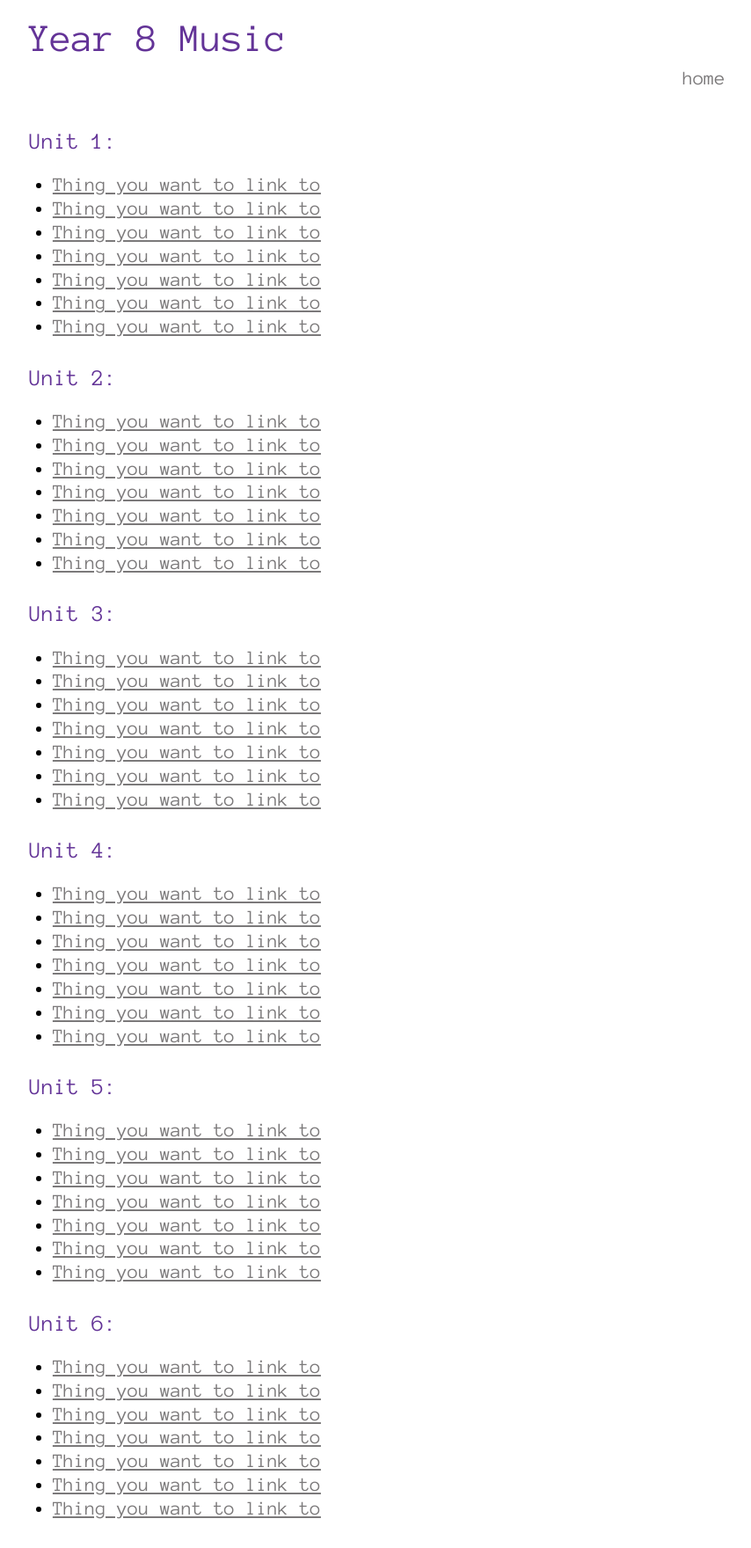
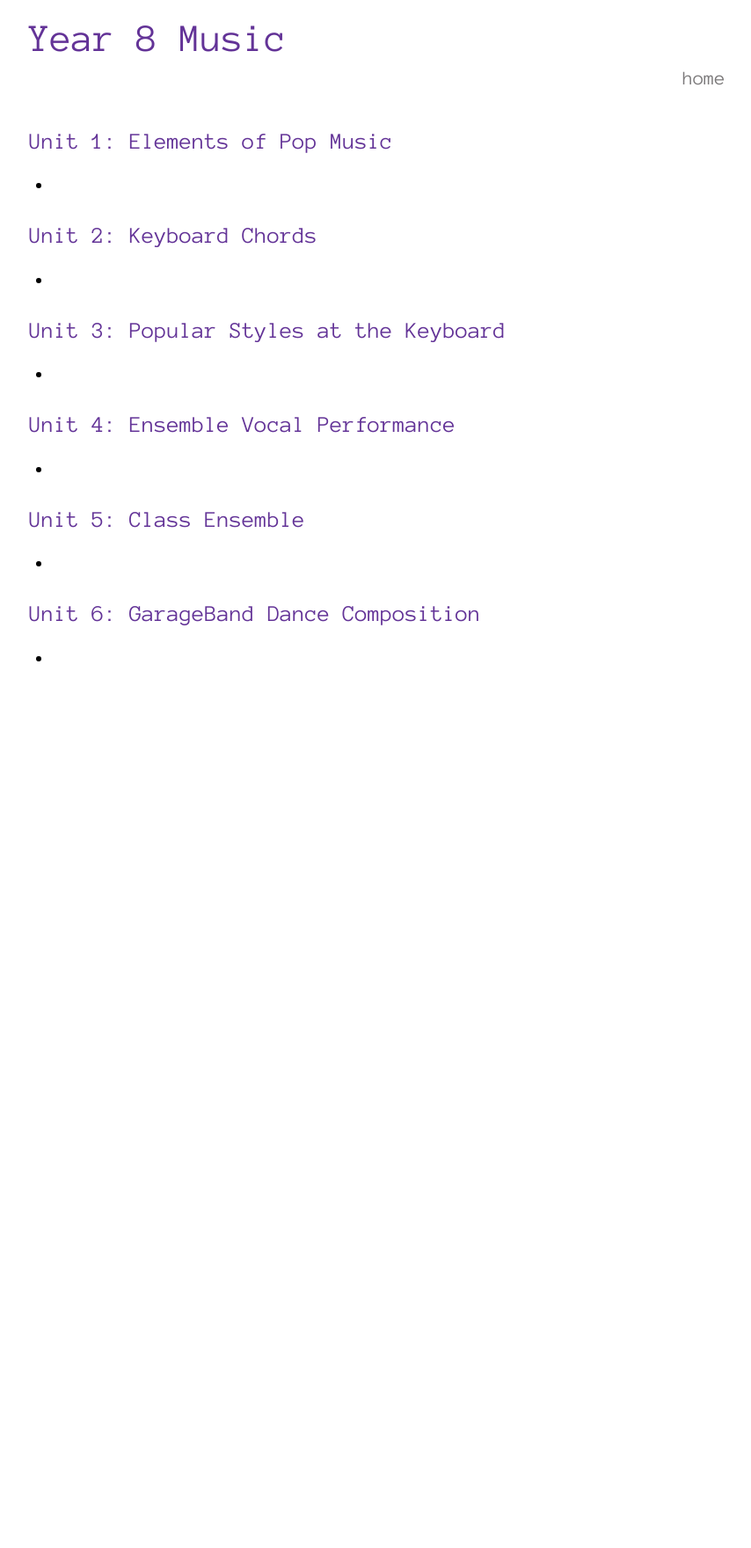
Before and after one commit to MalphasWats/stagewallis.com, a Jekyll site: the page built from music/Year8.markdown, in a window 1280 px wide. Shown: the whole page at 88% size, without its empty margins (207-1061 px from the left). Built offline with Jekyll 4.4.1, drawn with Linux system fonts in a browser that asks for light colours; after the commit the page ends 900 px from its top, so only the background shows below that.

Commit message:
y8musictitles

```diff
--- a/music/Year8.markdown
+++ b/music/Year8.markdown
@@ -4,63 +4,26 @@ title: Year 8 Music
 ---
 
 
-### Unit 1:
+### Unit 1: Elements of Pop Music
 
-* [Thing you want to link to](#the_url_of_the_thing)
-* [Thing you want to link to](#the_url_of_the_thing)
-* [Thing you want to link to](#the_url_of_the_thing)
-* [Thing you want to link to](#the_url_of_the_thing)
-* [Thing you want to link to](#the_url_of_the_thing)
-* [Thing you want to link to](#the_url_of_the_thing)
-* [Thing you want to link to](#the_url_of_the_thing)
+* [](year8music/)
 
-### Unit 2:
+### Unit 2: Keyboard Chords
 
-* [Thing you want to link to](#the_url_of_the_thing)
-* [Thing you want to link to](#the_url_of_the_thing)
-* [Thing you want to link to](#the_url_of_the_thing)
-* [Thing you want to link to](#the_url_of_the_thing)
-* [Thing you want to link to](#the_url_of_the_thing)
-* [Thing you want to link to](#the_url_of_the_thing)
-* [Thing you want to link to](#the_url_of_the_thing)
+* [](year8music/)
 
+### Unit 3: Popular Styles at the Keyboard
 
-### Unit 3:
+* [](year8music/)
 
-* [Thing you want to link to](#the_url_of_the_thing)
-* [Thing you want to link to](#the_url_of_the_thing)
-* [Thing you want to link to](#the_url_of_the_thing)
-* [Thing you want to link to](#the_url_of_the_thing)
-* [Thing you want to link to](#the_url_of_the_thing)
-* [Thing you want to link to](#the_url_of_the_thing)
-* [Thing you want to link to](#the_url_of_the_thing)
+### Unit 4: Ensemble Vocal Performance
 
-### Unit 4:
+* [](year8music/)
 
-* [Thing you want to link to](#the_url_of_the_thing)
-* [Thing you want to link to](#the_url_of_the_thing)
-* [Thing you want to link to](#the_url_of_the_thing)
-* [Thing you want to link to](#the_url_of_the_thing)
-* [Thing you want to link to](#the_url_of_the_thing)
-* [Thing you want to link to](#the_url_of_the_thing)
-* [Thing you want to link to](#the_url_of_the_thing)
+### Unit 5: Class Ensemble
 
-### Unit 5:
+* [](year8music/)
 
-* [Thing you want to link to](#the_url_of_the_thing)
-* [Thing you want to link to](#the_url_of_the_thing)
-* [Thing you want to link to](#the_url_of_the_thing)
-* [Thing you want to link to](#the_url_of_the_thing)
-* [Thing you want to link to](#the_url_of_the_thing)
-* [Thing you want to link to](#the_url_of_the_thing)
-* [Thing you want to link to](#the_url_of_the_thing)
+### Unit 6: GarageBand Dance Composition
 
-### Unit 6:
-
-* [Thing you want to link to](#the_url_of_the_thing)
-* [Thing you want to link to](#the_url_of_the_thing)
-* [Thing you want to link to](#the_url_of_the_thing)
-* [Thing you want to link to](#the_url_of_the_thing)
-* [Thing you want to link to](#the_url_of_the_thing)
-* [Thing you want to link to](#the_url_of_the_thing)
-* [Thing you want to link to](#the_url_of_the_thing)
+* [](year8music/)
```
